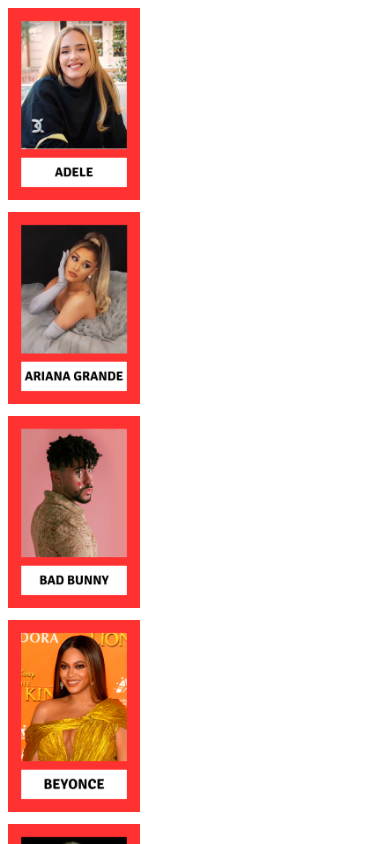
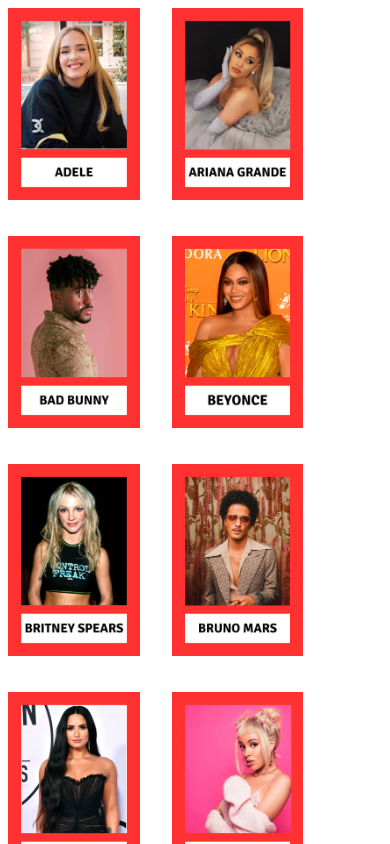
Before and after one commit to brookeknowles/guess-who, a React (Create React App) app: page / in a window 390 px wide. Shown: the top 844 px of the page. Built offline with nearby package versions, Linux system fonts and the light colour scheme.

Commit message:
make the cards closer together

```diff
--- a/src/components/GameBoard/GameBoard.css
+++ b/src/components/GameBoard/GameBoard.css
@@ -1,11 +1,11 @@
 .game-board {
-    display: flex;
-    justify-content: center;
+    margin-top: 32px;
 }
 
-@media (max-width: 600px) {
-    .game-board {
-        flex-direction: column;
-        align-items: center;
-    }
+.game-board__card {
+    margin-right: 8px;
 }
+
+.game-board__card:last-child {
+    margin-right: 0;
+}
--- a/src/components/GameBoard/GameBoard.jsx
+++ b/src/components/GameBoard/GameBoard.jsx
@@ -1,16 +1,16 @@
 import React from "react";
 import Grid from "@mui/material/Grid";
-import "./GameBoard.css";
 import CharacterCard from "../CharacterCard/CharacterCard";
 import character_data from "../../data/character_data";
+import "./GameBoard.css";
 
 function GameBoard() {
   const characters = character_data;
 
   return (
-    <Grid container spacing={1} className="game-board">
+    <Grid container spacing={4} className="game-board">
       {characters.map((character) => (
-        <Grid item xs={12} sm={6} md={4} lg={3} key={character.id}>
+        <Grid item key={character.id} className="game-board__card">
           <CharacterCard character={character} />
         </Grid>
       ))}
```
